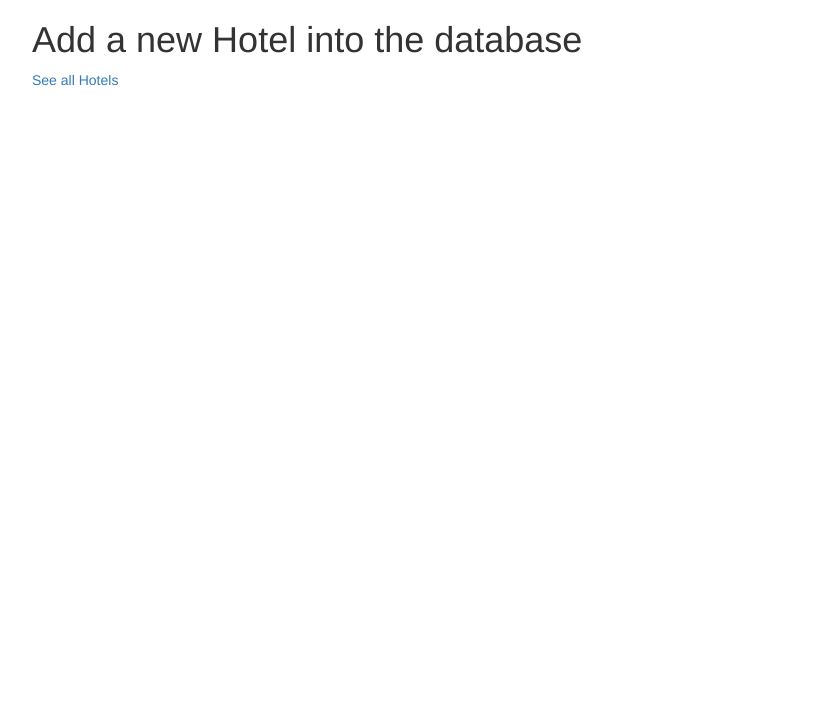
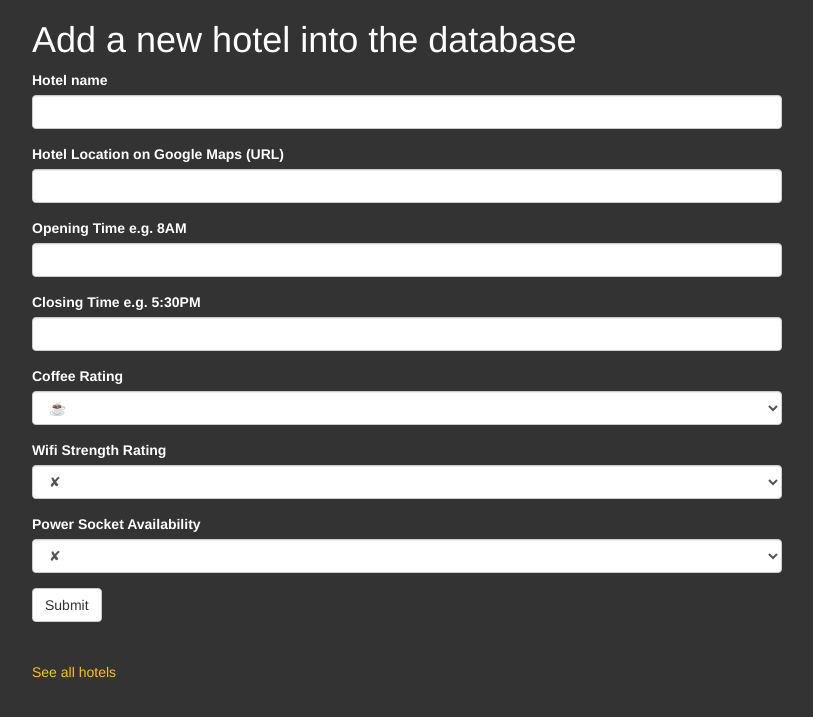
Before and after one commit to projeto-de-algoritmos/D-C_HotelCalifornia, a Flask app: page /add in a window 1280 px wide. Shown: the top 717 px of the page, without its empty margins (38-851 px from the left). Run offline with Flask 2, Linux system fonts and the light colour scheme; some libraries are stand-ins or nearby versions.

Commit message:
Adicionando formulario de novo hotel

```diff
--- a/hotel_california/hotel-data.csv
+++ b/hotel_california/hotel-data.csv
@@ -3,3 +3,5 @@ Lighthaus,https://goo.gl/maps/2EvhB4oq4gyUXKXx9,11AM, 3:30PM,☕☕☕☕,💪
 Esters,https://goo.gl/maps/13Tjc36HuPWLELaSA,8AM,3PM,☕☕☕☕,💪💪💪,🔌
 Ginger & White,https://goo.gl/maps/DqMx2g5LiAqv3pJQ9,7:30AM,5:30PM,☕☕☕,✘,🔌
 Mare Street Market,https://goo.gl/maps/ALR8iBiNN6tVfuAA8,8AM,1PM,☕☕,💪💪💪,🔌🔌🔌
+Casablanca Club,https://www.google.com/maps?q=casablanca+hotel&um=1&ie=UTF-8&sa=X&ved=2ahUKEwjI3JHE7ub2AhV9HLkGHevpAsIQ_AUoAXoECAIQAw,5:00 Am,12:00 Pm,☕☕☕☕,💪💪💪💪,🔌🔌
+Dalas Country Club,https://www.google.com/maps?q=casablanca+hotel&um=1&ie=UTF-8&sa=X&ved=2ahUKEwjI3JHE7ub2AhV9HLkGHevpAsIQ_AUoAXoECAIQAw,5:00 Am,12:00 Pm,☕☕,💪,🔌🔌🔌🔌🔌
--- a/hotel_california/server.py
+++ b/hotel_california/server.py
@@ -1,8 +1,8 @@
-from flask import Flask, render_template
+from flask import Flask, render_template, redirect, url_for
 from flask_bootstrap import Bootstrap
 from flask_wtf import FlaskForm
-from wtforms import StringField, SubmitField
-from wtforms.validators import DataRequired
+from wtforms import StringField, SubmitField, SelectField
+from wtforms.validators import DataRequired, URL
 import csv
 
 app = Flask(__name__)
@@ -11,33 +11,45 @@ Bootstrap(app)
 
 
 class HotelForm(FlaskForm):
+
     hotel = StringField('Hotel name', validators=[DataRequired()])
+    location = StringField("Hotel Location on Google Maps (URL)", validators=[DataRequired(), URL()])
+    open = StringField("Opening Time e.g. 8AM", validators=[DataRequired()])
+    close = StringField("Closing Time e.g. 5:30PM", validators=[DataRequired()])
+    coffee_rating = SelectField("Coffee Rating", choices=["☕", "☕☕", "☕☕☕", "☕☕☕☕", "☕☕☕☕☕"], validators=[DataRequired()])
+    wifi_rating = SelectField("Wifi Strength Rating", choices=["✘", "💪", "💪💪", "💪💪💪", "💪💪💪💪", "💪💪💪💪💪"], validators=[DataRequired()])
+    power_rating = SelectField("Power Socket Availability", choices=["✘", "🔌", "🔌🔌", "🔌🔌🔌", "🔌🔌🔌🔌", "🔌🔌🔌🔌🔌"], validators=[DataRequired()])
     submit = SubmitField('Submit')
 
 
-# all Flask routes below
 @app.route("/")
 def home():
     return render_template("index.html")
 
 
-@app.route('/add')
+@app.route('/add', methods=["GET", "POST"])
 def add_hotel():
     form = HotelForm()
     if form.validate_on_submit():
-        print("True")
-
+        with open("hotel-data.csv", mode="a", encoding="utf8") as csv_file:
+            csv_file.write(f"\n{form.hotel.data},"
+                           f"{form.location.data},"
+                           f"{form.open.data},"
+                           f"{form.close.data},"
+                           f"{form.coffee_rating.data},"
+                           f"{form.wifi_rating.data},"
+                           f"{form.power_rating.data}")
+        return redirect(url_for('hotels'))
     return render_template('add.html', form=form)
 
 
 @app.route('/hotels')
 def hotels():
-    with open('hotel-data.csv', newline='') as csv_file:
+    with open('hotel-data.csv', newline='', encoding="utf8") as csv_file:
         csv_data = csv.reader(csv_file, delimiter=',')
         list_of_rows = []
         for row in csv_data:
             list_of_rows.append(row)
-
     return render_template('hotels.html', hotels=list_of_rows)
 
 
--- a/hotel_california/templates/add.html
+++ b/hotel_california/templates/add.html
@@ -1,19 +1,28 @@
 {% extends 'bootstrap/base.html' %}
+{% import "bootstrap/wtf.html" as wtf %}
 
-{% block title %}Add A New Hotel{% endblock %}
+{% block styles %}
+{{ super() }}
+	<link rel="stylesheet" href="{{ url_for('static', filename='css/styles.css') }}">
+{% endblock %}
+
+
+{% block title %}Add A New Cafe{% endblock %}
+
 
 {% block content %}
 <div class="container">
   <div class="row">
     <div class="col-sm-12 col-md-8">
 
-      <h1>Add a new Hotel into the database</h1>
+      <h1>Add a new hotel into the database</h1>
 
-      <!-- This is where your WTForm will go -->
+      {{ wtf.quick_form(form, novalidate=True) }}
 
-	  <p class="space-above"><a href="#">See all Hotels</a></p>
+	  <p class="space-above"><a href="{{ url_for('hotels') }}">See all hotels</a></p>
 
     </div>
+  </div>
   </div>
 </div>
 
--- a/hotel_california/templates/hotels.html
+++ b/hotel_california/templates/hotels.html
@@ -43,8 +43,7 @@
           </tbody>
         </table>
 
-
-      <p><a href="#">Return to index page</a></p>
+      <p><a class="btn btn-warning btn-lg" href="{{url_for('home')}}" role="button">Return</a></p>
 
     </div>
   </div>
--- a/hotel_california/templates/index.html
+++ b/hotel_california/templates/index.html
@@ -10,7 +10,7 @@
     <hr class="my-4">
     <p>You've found the right place! Checkout the collection of hotels, or add a new hotel.</p>
     <a class="btn btn-warning btn-lg" href="{{url_for('hotels')}}" role="button">Hotels</a>
-    <a class="btn btn-warning btn-lg" href="{{url_for('hotels')}}" role="button">Hotels</a>
+    <a class="btn btn-warning btn-lg" href="{{url_for('add_hotel')}}" role="button">Add</a>
     </div>
 </div>
 
```
